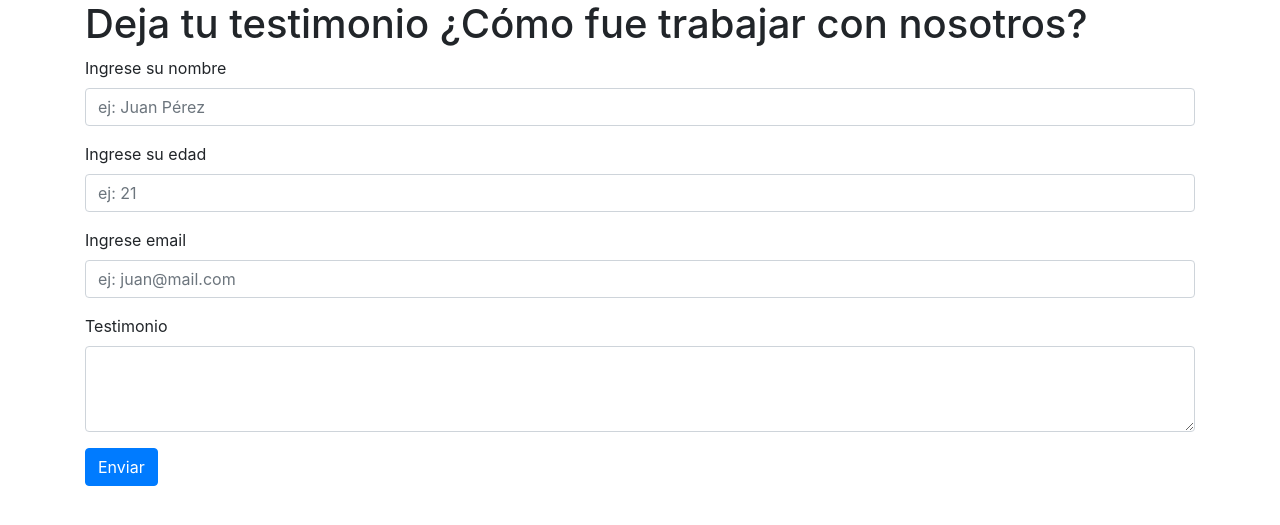
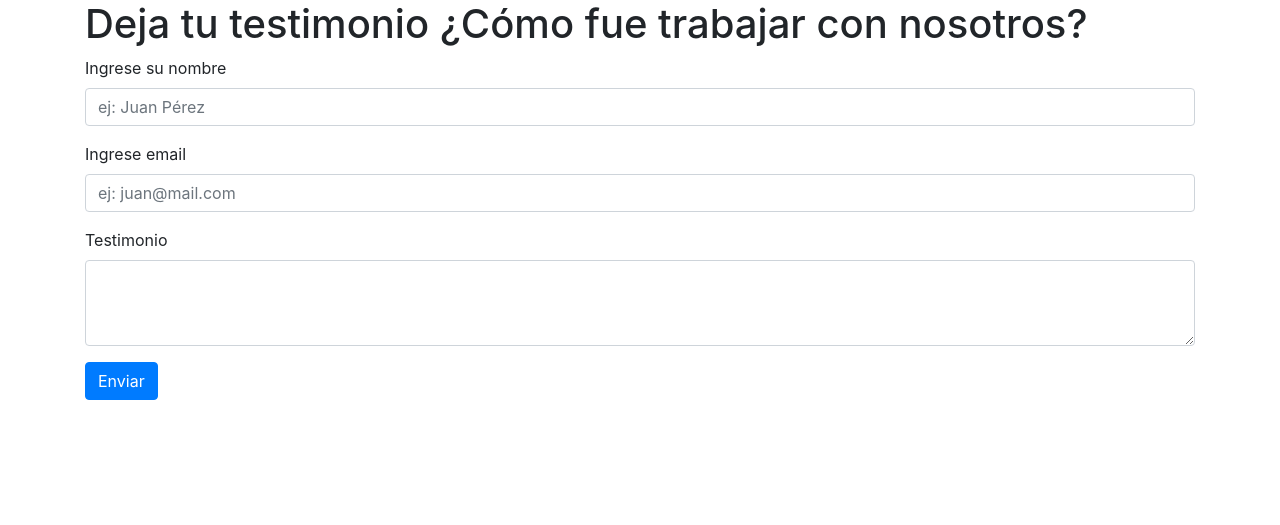
Before and after one commit to IN3501/tarea-2-grupo14prim, a Django app: page /testimonios/ in a window 1280 px wide. Shown: the part 56-581 px from the top of the page. Run offline with Django 3.2, Linux system fonts and the light colour scheme; some libraries are stand-ins or nearby versions.

Commit message:
Testimonios final

```diff
--- a/tarea2/primavera19/templates/testimonios.html
+++ b/tarea2/primavera19/templates/testimonios.html
@@ -16,11 +16,6 @@
       <input type="text" class="form-control" id="exampleText" placeholder="ej: Juan Pérez" name="inputText">
     </div>
 
-
-     <div class="form-group">
-      <label for="exampleNumber">Ingrese su edad</label>
-      <input type="number" class="form-control" id="exampleNumber" placeholder="ej: 21" name="inputNumber">
-    </div>
 
 
     <div class="form-group">
```
